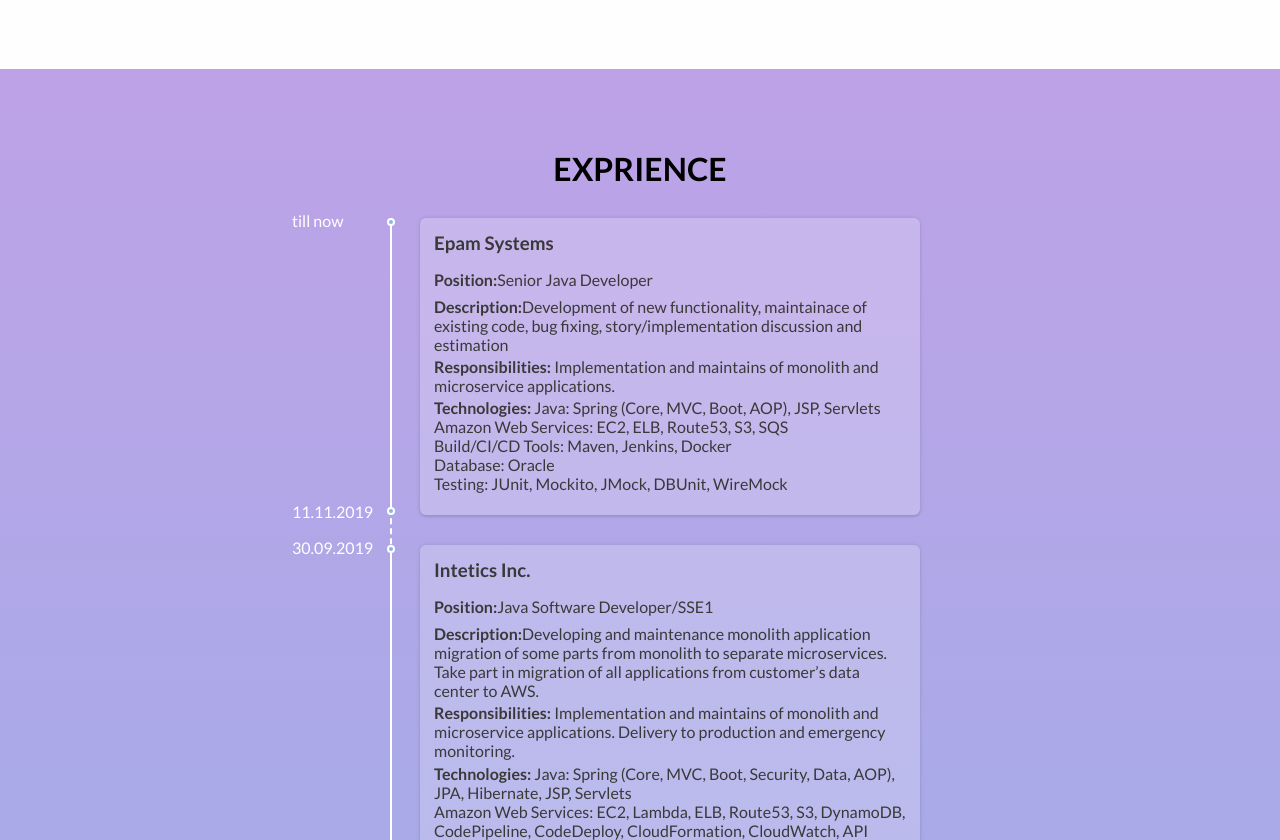
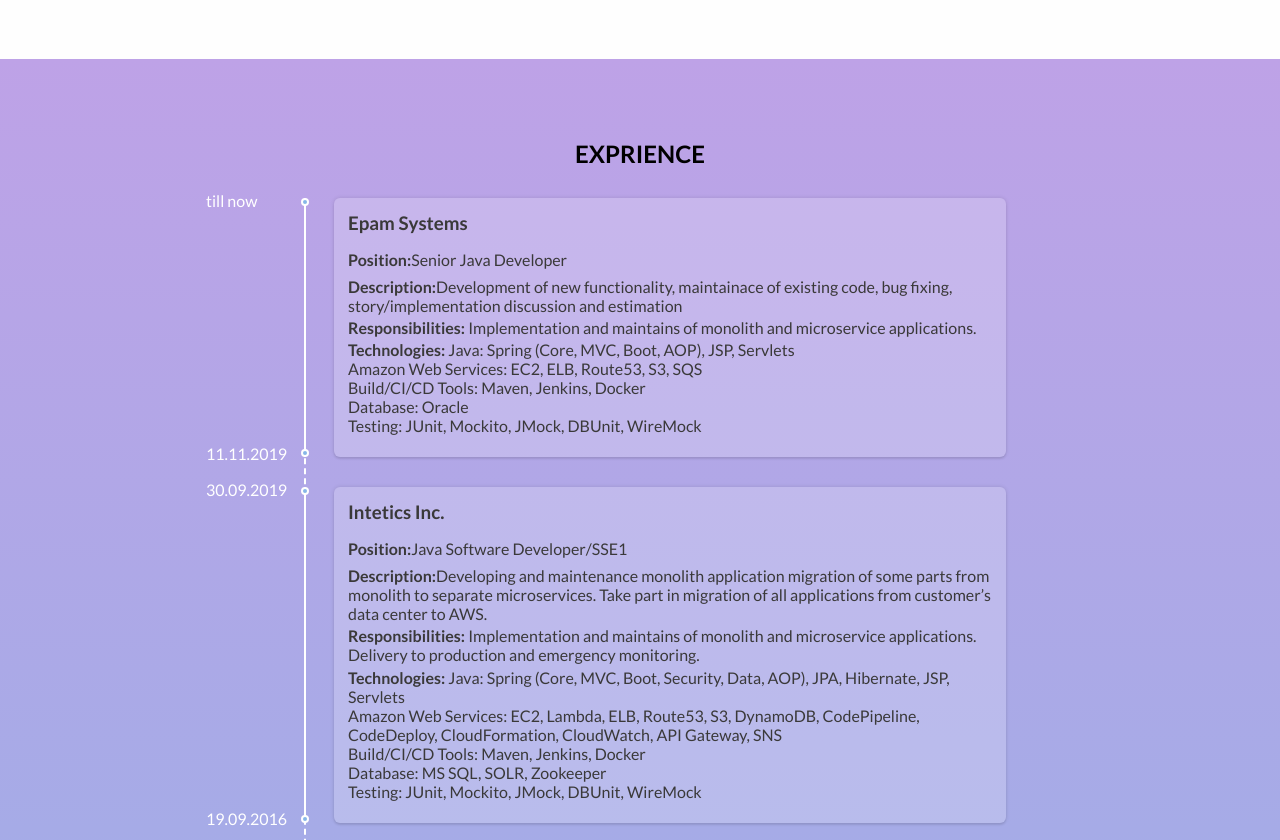
Before and after one commit to aleksei-bulgak/aleksei-bulgak.github.io, a website built with webpack: page index.html in a window 1280 px wide. Shown: the part 940-1780 px from the top of the page. Built offline with nearby package versions, Linux system fonts and the light colour scheme.

Commit message:
styles: update timeline style to be wider
update size of h2.title elements to be smaller and closer to general text size

```diff
--- a/index.html
+++ b/index.html
@@ -302,7 +302,7 @@
     </section>
     <footer id="footer">
       <div class="footer__copyright">
-        <p class="footer__copyright_item">© 2019 Aleksei Bulgak</p>
+        <p class="footer__copyright_item">© 2020 Aleksei Bulgak</p>
         <p class="footer__copyright_item">All rights reserved</p>
       </div>
       <div class="footer__social">
--- a/styles/styles.scss
+++ b/styles/styles.scss
@@ -41,7 +41,7 @@
 
 @mixin title {
   text-transform: uppercase;
-  font-size: 2rem;
+  font-size: 1.5rem;
   font-weight: bold;
   margin-bottom: 0.8rem;
   text-align: center;
--- a/styles/timeline.scss
+++ b/styles/timeline.scss
@@ -11,7 +11,7 @@
   .experience__timeline {
     position: relative;
     margin: 0 auto;
-    width: 500px;
+    width: 60%;
     box-sizing: border-box;
 
     &::before {
@@ -156,6 +156,10 @@
       }
     }
 
+    @media only screen and (max-width: 1200px) {
+      width: 80%;
+    }
+
     @media only screen and (max-width: 750px) {
       width: 100%;
       &::before {
```
